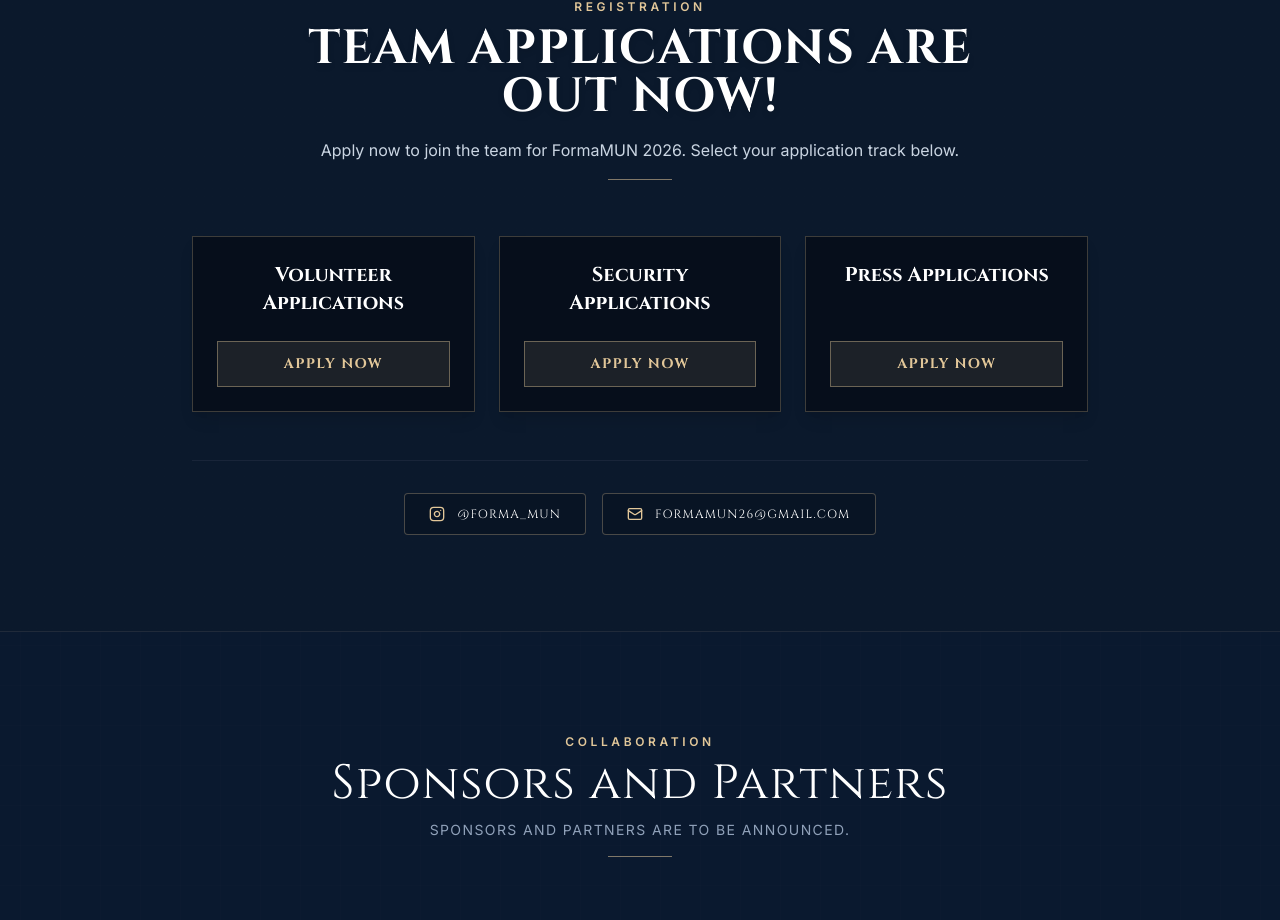
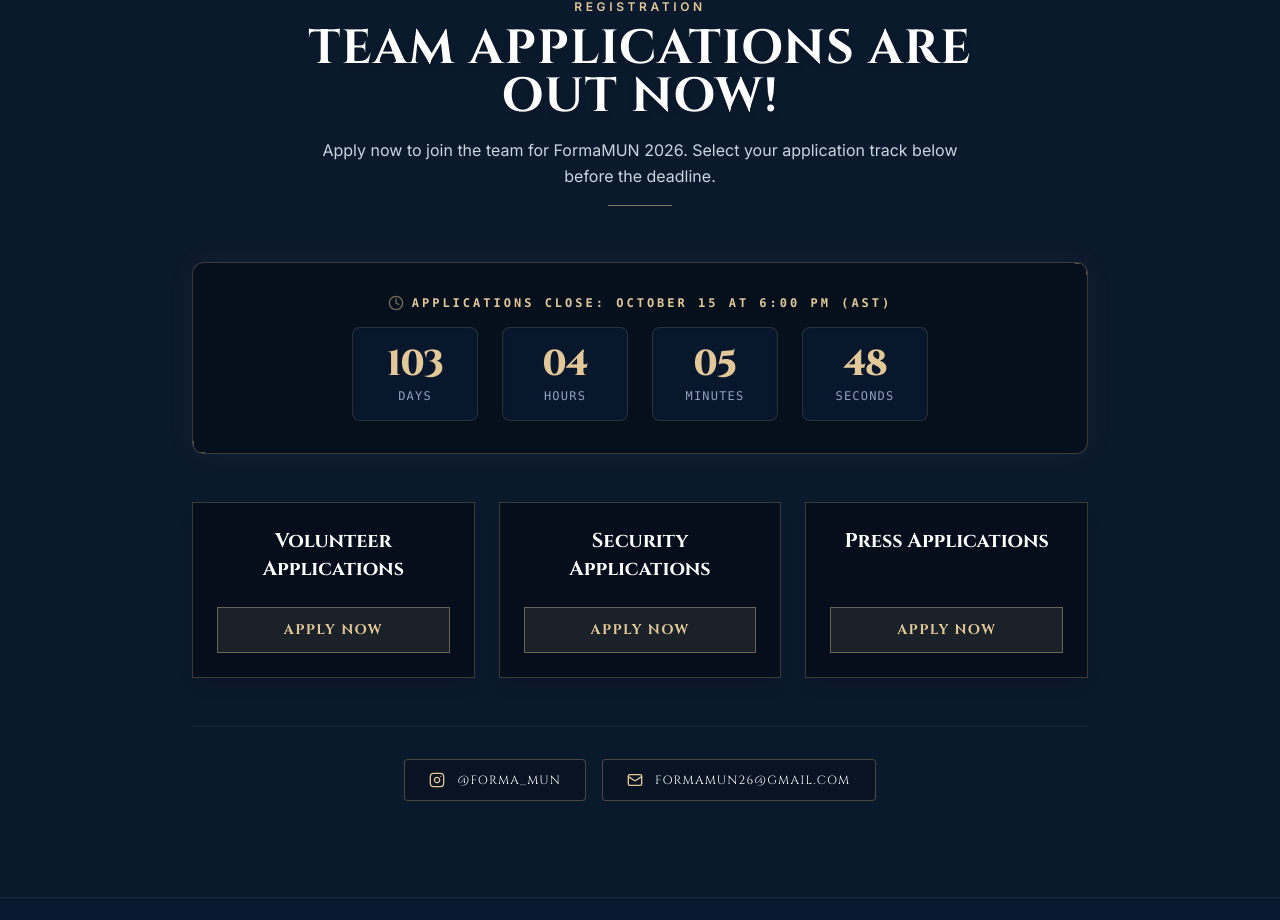
Before and after one commit to adam382010-svg/test-forma, a Next.js app: page / in a window 1280 px wide. Shown: the part 10220-11140 px from the top of the page. Built offline with nearby package versions, Linux system fonts and the light colour scheme.

Commit message:
Add files via upload

```diff
--- a/src/components/Applications.js
+++ b/src/components/Applications.js
@@ -1,9 +1,42 @@
 "use client";
 
-import React from "react";
-import { Mail, Instagram } from "lucide-react";
+import React, { useState, useEffect } from "react";
+import { Mail, Instagram, Clock } from "lucide-react";
 
 export default function Applications() {
+  const [timeLeft, setTimeLeft] = useState({ days: 0, hours: 0, minutes: 0, seconds: 0 });
+  const [mounted, setMounted] = useState(false);
+
+  useEffect(() => {
+    setMounted(true);
+
+    const calculateTimeLeft = () => {
+      // Target: October 15, 2026, 6:00 PM Riyadh Time / AST (UTC+3)
+      const targetDate = new Date("2026-10-15T18:00:00+03:00").getTime();
+      const now = new Date().getTime();
+      const difference = targetDate - now;
+
+      if (difference <= 0) {
+        return { days: 0, hours: 0, minutes: 0, seconds: 0 };
+      }
+
+      return {
+        days: Math.floor(difference / (1000 * 60 * 60 * 24)),
+        hours: Math.floor((difference / (1000 * 60 * 60)) % 24),
+        minutes: Math.floor((difference / 1000 / 60) % 60),
+        seconds: Math.floor((difference / 1000) % 60),
+      };
+    };
+
+    setTimeLeft(calculateTimeLeft());
+
+    const timer = setInterval(() => {
+      setTimeLeft(calculateTimeLeft());
+    }, 1000);
+
+    return () => clearInterval(timer);
+  }, []);
+
   const applicationLinks = [
     {
       title: "Volunteer Applications",
@@ -35,12 +68,46 @@
             TEAM APPLICATIONS ARE OUT NOW!
           </h2>
           <p className="font-sans text-slate-300 text-sm md:text-base mt-4 max-w-2xl mx-auto leading-relaxed">
-            Apply now to join the team for FormaMUN 2026. Select your application track below.
+            Apply now to join the team for FormaMUN 2026. Select your application track below before the deadline.
           </p>
           <div className="w-16 h-[1px] bg-[#E2C799] mx-auto mt-4 opacity-55"></div>
         </div>
 
         <div className="max-w-4xl mx-auto flex flex-col items-center">
+
+          {/* Countdown Timer Box (Placed Above the Buttons) */}
+          <div className="w-full mb-12 p-6 sm:p-8 rounded-xl bg-[#060E1A]/80 border border-[#E2C799]/25 backdrop-blur-md shadow-[0_0_30px_rgba(226,199,153,0.05)] text-center relative overflow-hidden">
+            <div className="absolute top-0 right-0 w-3 h-3 border-t border-r border-[#E2C799]/40"></div>
+            <div className="absolute bottom-0 left-0 w-3 h-3 border-b border-l border-[#E2C799]/40"></div>
+
+            <div className="flex items-center justify-center gap-2 mb-4 text-[#E2C799]">
+              <Clock className="w-4 h-4 animate-pulse" />
+              <span className="font-mono text-xs uppercase tracking-[0.25em] font-semibold">
+                Applications Close: October 15 at 6:00 PM (AST)
+              </span>
+            </div>
+
+            <div className="grid grid-cols-4 gap-3 sm:gap-6 max-w-xl mx-auto">
+              {[
+                { label: "Days", value: mounted ? timeLeft.days : 0 },
+                { label: "Hours", value: mounted ? timeLeft.hours : 0 },
+                { label: "Minutes", value: mounted ? timeLeft.minutes : 0 },
+                { label: "Seconds", value: mounted ? timeLeft.seconds : 0 },
+              ].map((item, index) => (
+                <div
+                  key={index}
+                  className="flex flex-col items-center p-3 sm:p-4 rounded-lg bg-[#0A192F]/90 border border-[#E2C799]/15 shadow-inner"
+                >
+                  <span className="font-serif text-2xl sm:text-4xl font-extrabold text-[#E2C799] tracking-tight">
+                    {String(item.value).padStart(2, "0")}
+                  </span>
+                  <span className="font-mono text-[9px] sm:text-xs uppercase tracking-widest text-slate-400 mt-1">
+                    {item.label}
+                  </span>
+                </div>
+              ))}
+            </div>
+          </div>
 
           {/* Three Rectangular Application Buttons */}
           <div className="grid grid-cols-1 md:grid-cols-3 gap-6 w-full mb-12">
```
